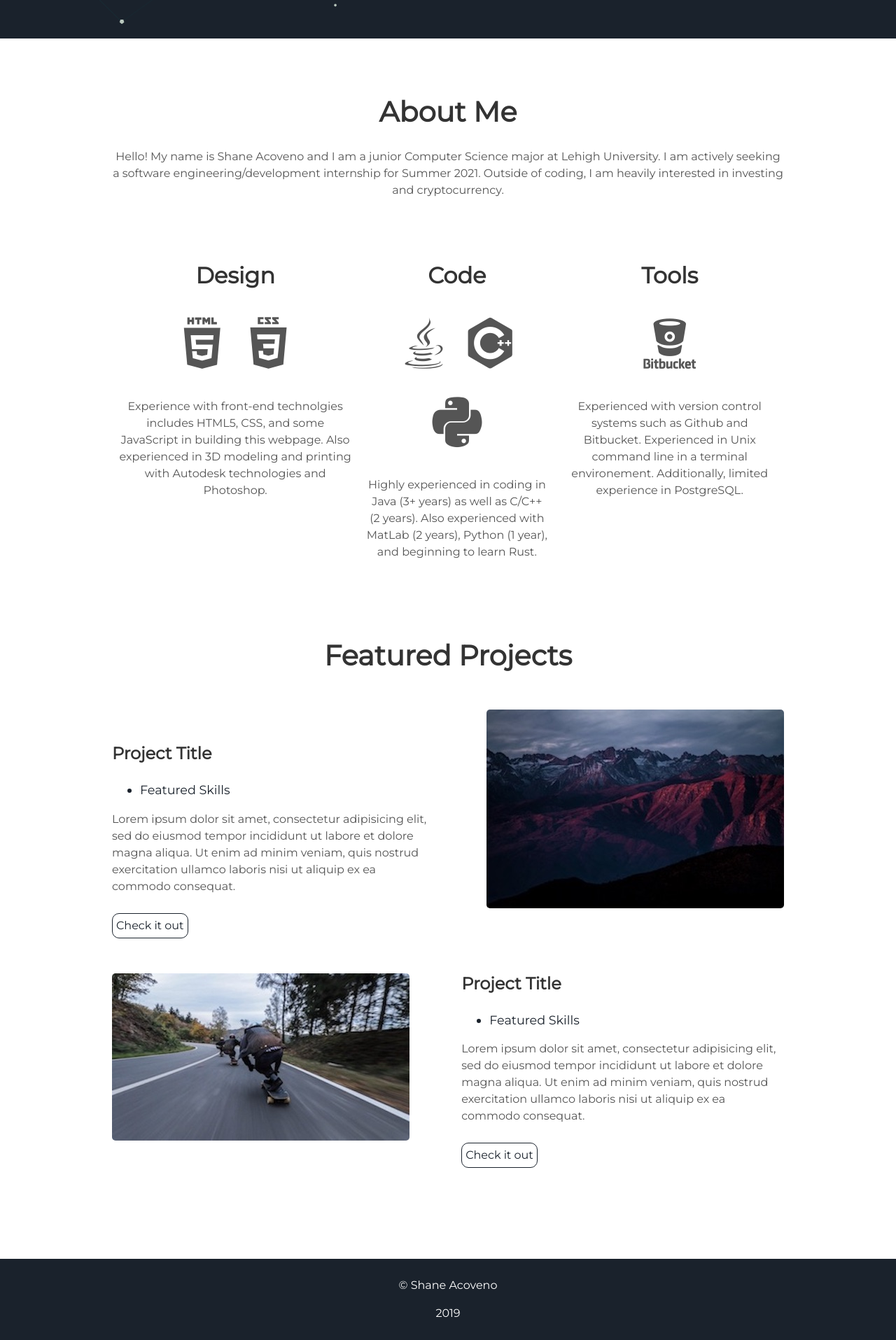
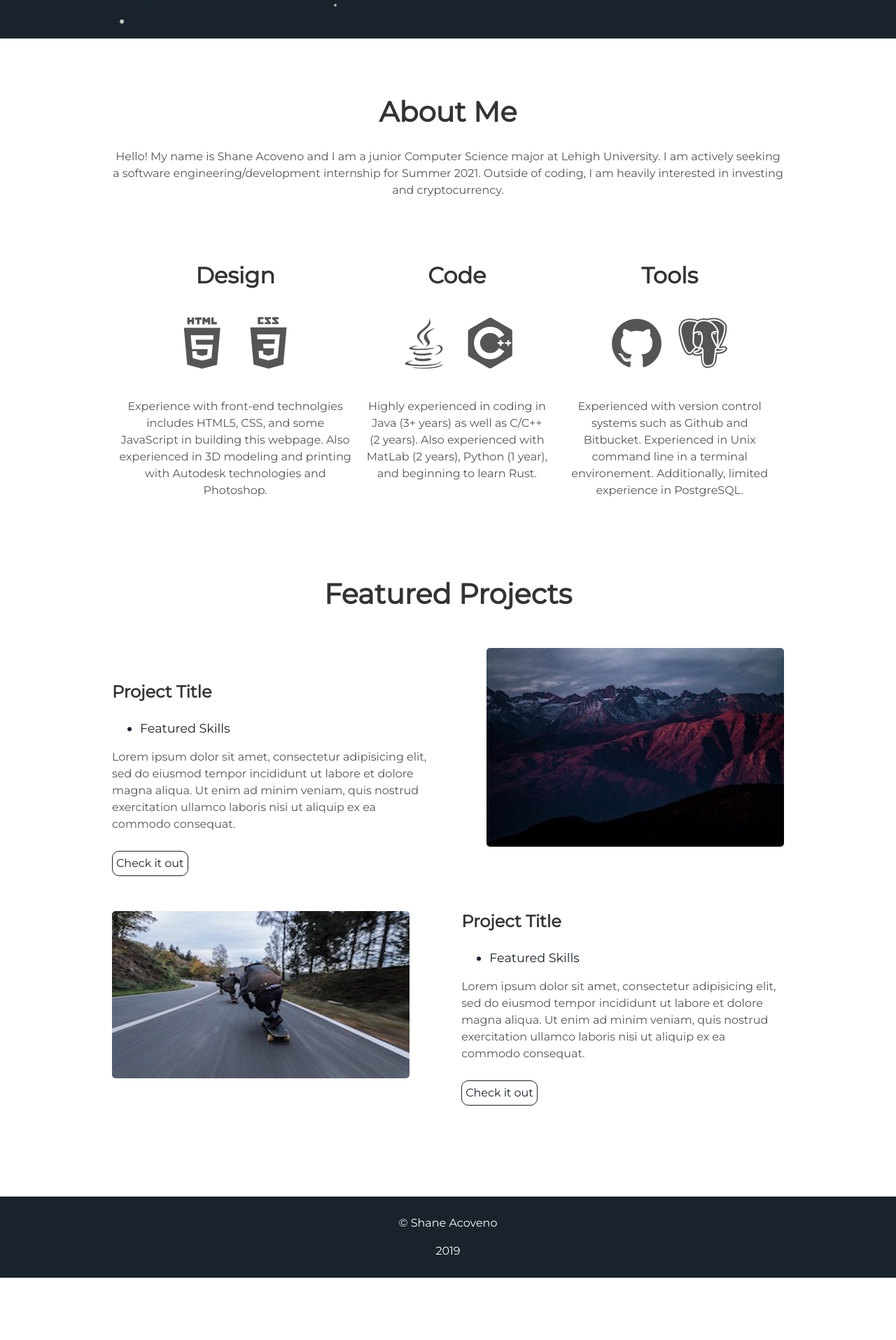
Before and after one commit to shaneacoveno/shaneacoveno.github.io, a Jekyll site: the page built from index.html, in a window 1280 px wide. Shown: the part 845-2760 px from the top of the page at 70% size. Built offline with Jekyll 4.4.1, drawn with Linux system fonts in a browser that asks for light colours; after the commit the page ends 2671 px from its top, so only the background shows below that.

Commit message:
Update about.html
edited Devicon graphics

```diff
--- a/_includes/about.html
+++ b/_includes/about.html
@@ -18,15 +18,15 @@
       <h2>Code</h2>
       <i class="devicon-java-plain"></i>
       <i class="devicon-cplusplus-plain"></i>
-      <i class="devicon-python-plain"></i>
+
       <p> Highly experienced in coding in Java (3+ years) as well as C/C++ (2 years). Also
         experienced with MatLab (2 years), Python (1 year), and beginning to learn Rust.</p>
     </div>
     <div class="tech">
       <h2>Tools</h2>
-      <i class="devicon-git-original"></i>
-      <i class="devicon-bitbucket-original-wordmark"></i>
-      <i class="devicon-postgresql-original-wordmark"></i>
+      <i class="devicon-github-original"></i>
+
+      <i class="devicon-postgresql-plain"></i>
       <p>Experienced with version control systems such as Github and Bitbucket. Experienced in Unix command line in a terminal environement.
          Additionally, limited experience in PostgreSQL. </p>
     </div>
```
